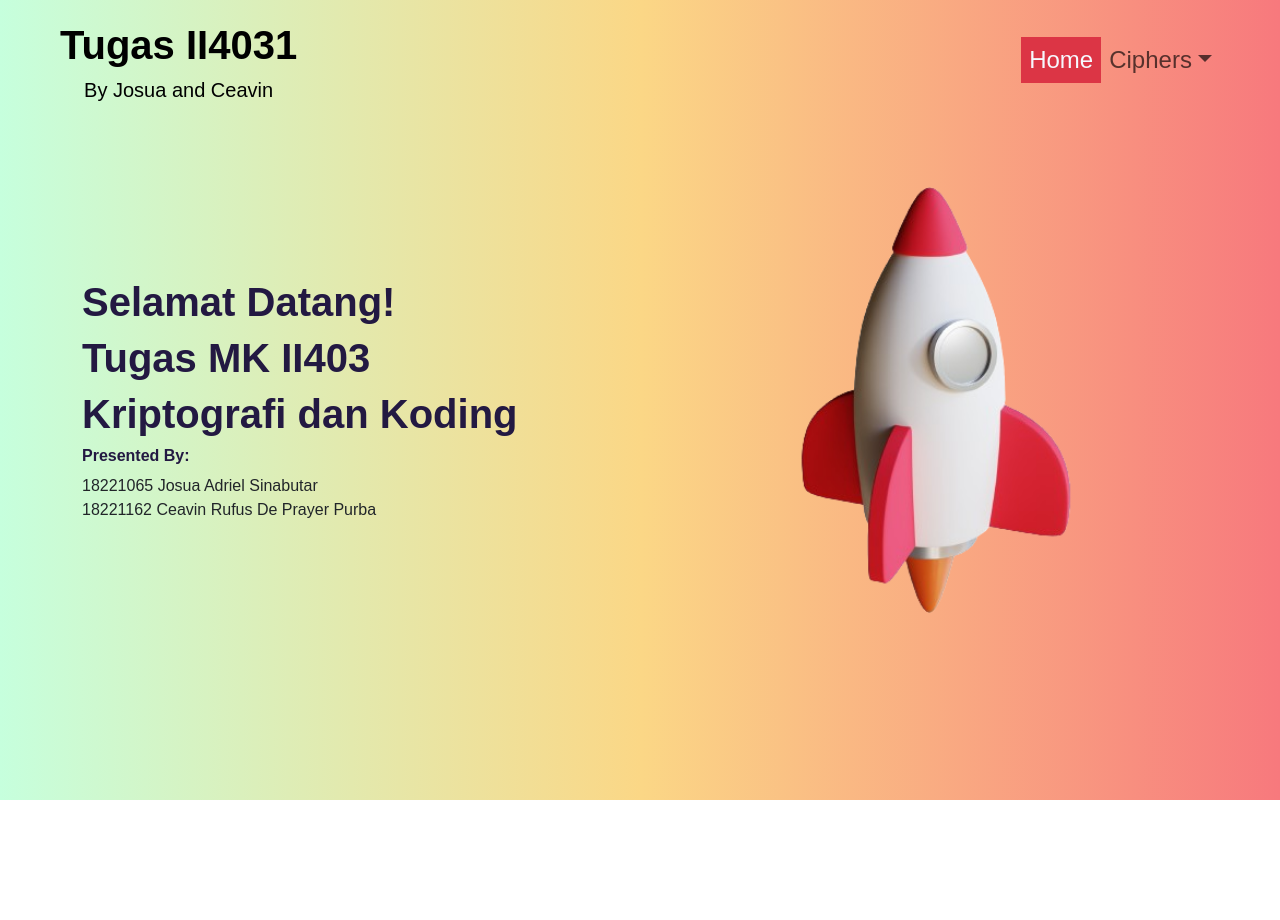
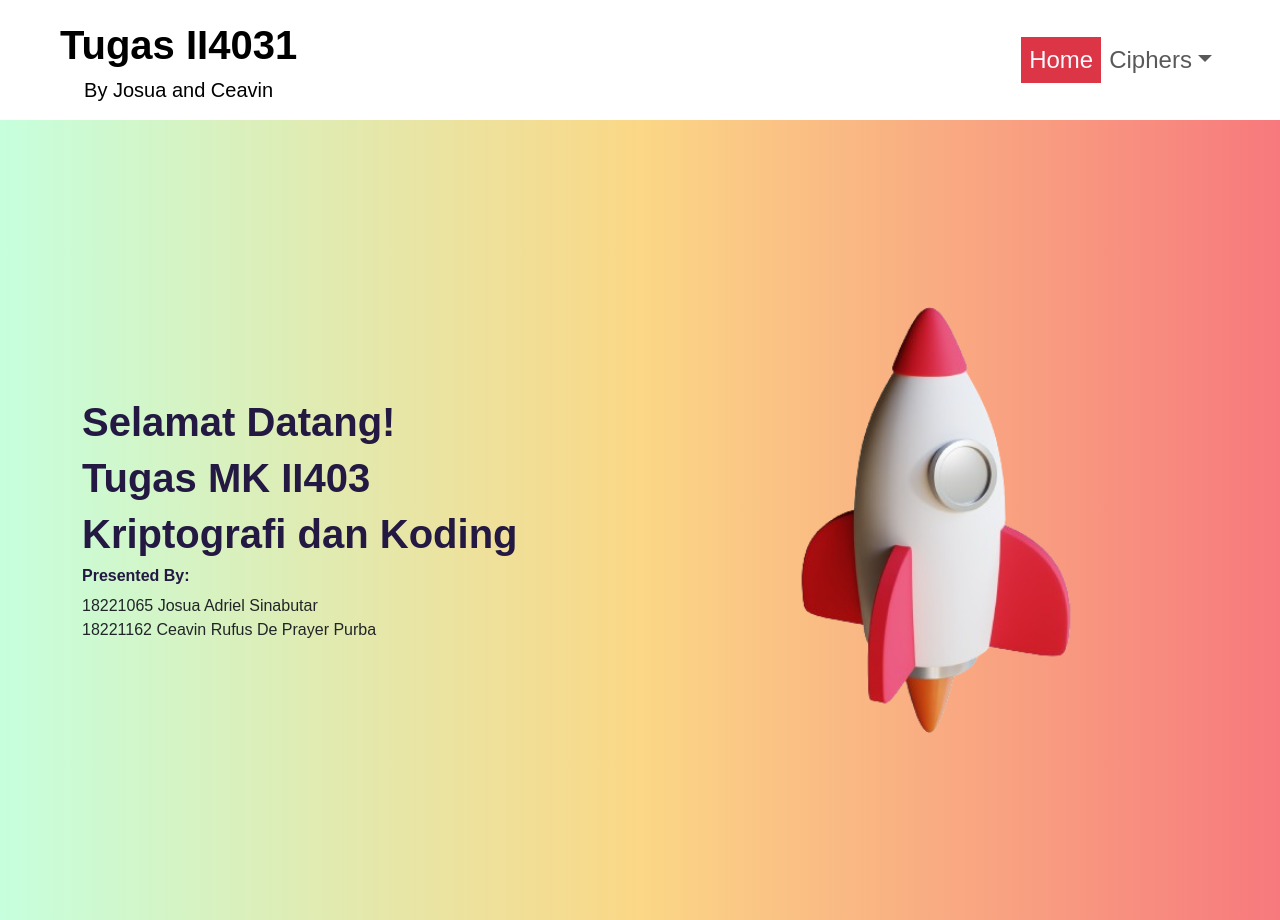
Before and after one commit to JosuaAdriel/Tugas-Kecil-Kripto-1, a React (Vite) app: page / in a window 1280 px wide. Before the commit the page ends 800 px from the top, so only its background shows below. Built offline with nearby package versions, Linux system fonts and the light colour scheme.

Commit message:
style: change navbar style

```diff
--- a/src/App.jsx
+++ b/src/App.jsx
@@ -11,7 +11,7 @@ function App() {
   return (
     <div>
       <NavbarComponent />
-      <div className="homepage">
+      <div className="">
         <Routes>
           <Route path="/" Component={HomePage} />
           <Route path="/vignere" Component={VignerePage} />
--- a/src/components/NavbarComponent.jsx
+++ b/src/components/NavbarComponent.jsx
@@ -4,7 +4,12 @@ import { NavLink } from "react-router-dom";
 const NavbarComponent = () => {
   return (
     <div>
-      <Navbar expand="lg" fixed="top" className="custom-navbar">
+      <Navbar
+        style={{ backgroundColor: "#fff" }}
+        expand="lg"
+        fixed="top"
+        className="navbar"
+      >
         <div className="d-flex flex-column align-items-center">
           <div>
             <Navbar.Brand className="fs-1 fw-bold" href="/">
@@ -23,7 +28,12 @@ const NavbarComponent = () => {
             <NavLink className="nav-link" exact to="/">
               Home
             </NavLink>
-            <NavDropdown className="nav-link1" title="Ciphers" id="basic-nav-dropdown" align="end">
+            <NavDropdown
+              className="nav-link1"
+              title="Ciphers"
+              id="basic-nav-dropdown"
+              align="end"
+            >
               <NavDropdown.Item as={NavLink} to="/vignere">
                 Vigenere Cipher
               </NavDropdown.Item>
--- a/src/main.css
+++ b/src/main.css
@@ -16,7 +16,6 @@
     position: fixed;
     height: 120px;
     padding: 0 60px;
-    width: 100%;
 }
 
 .navbar .nav-link{
@@ -40,6 +39,7 @@
 
 /*STYLE HEADER*/
 .homepage{
+    margin-top: 120px;
     background: #c6ffdd;
     background: -webkit-linear-gradient(to left, #f7797d, #fbd786, #c6ffdd);
     background: linear-gradient(to left, #f7797d, #fbd786, #c6ffdd);
```
